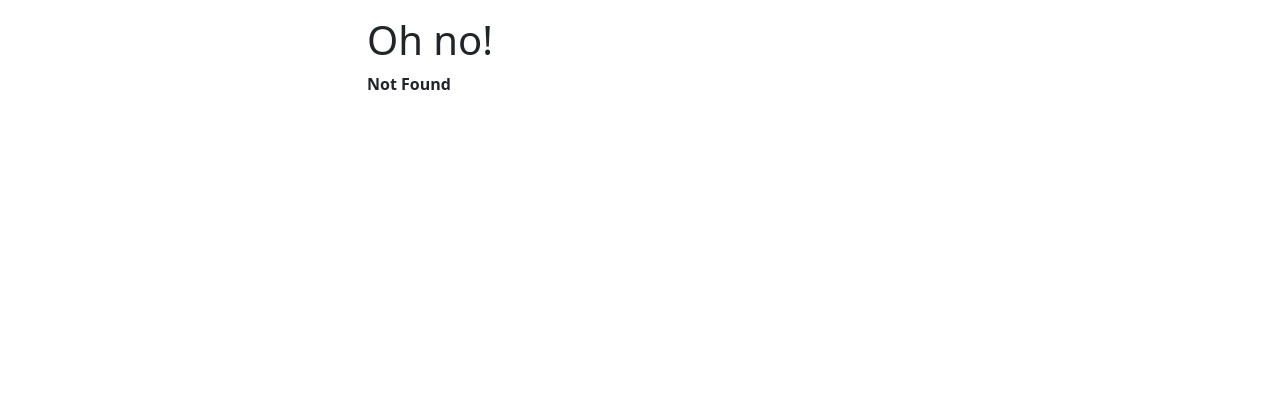
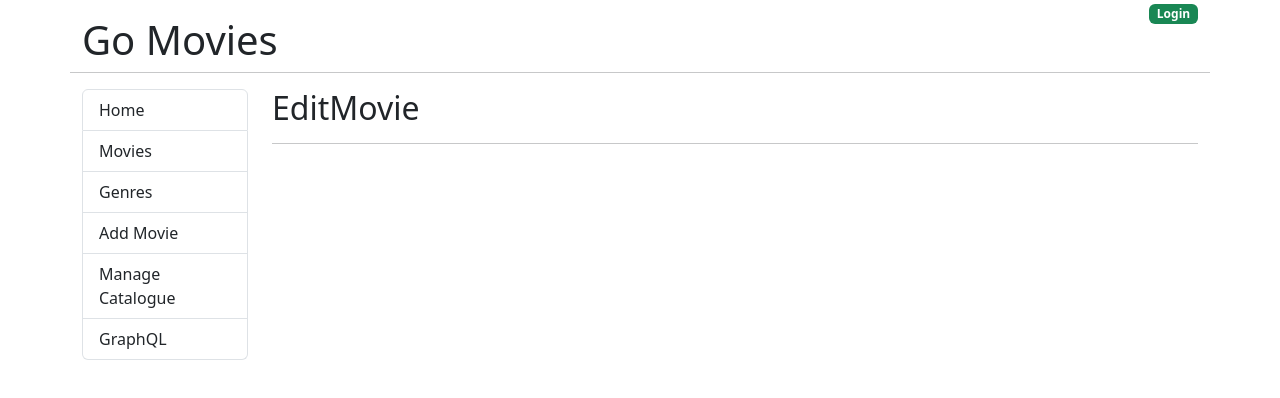
Before and after one commit to alekseylovchikov/go-movies-front-end, a React (Create React App) app: page /admin/movie/0 in a window 1280 px wide. Before the commit this address had no page. Shown: the top 398 px of the page. Built offline with nearby package versions, Linux system fonts and the light colour scheme.

Commit message:
Add components

```diff
--- a/src/App.jsx
+++ b/src/App.jsx
@@ -8,9 +8,9 @@ function App() {
           <h1 className="mt-3">Go Movies</h1>
         </div>
         <div className="col text-end">
-          <a href="#!">
+          <Link to="/login">
             <span className="badge bg-success">Login</span>
-          </a>
+          </Link>
         </div>
         <hr className="mb-3" />
       </div>
@@ -18,9 +18,6 @@ function App() {
         <div className="col-md-2">
           <nav>
             <div className="list-group">
-              {/* <a href="#!" className="list-group-item list-group-item-action">
-                Home
-              </a> */}
               <Link to="/" className="list-group-item list-group-item-action">
                 Home
               </Link>
@@ -30,21 +27,30 @@ function App() {
               >
                 Movies
               </Link>
-              {/* <a href="#!" className="list-group-item list-group-item-action">
-                Movies
-              </a> */}
-              <a href="#!" className="list-group-item list-group-item-action">
+              <Link
+                to="/genres"
+                className="list-group-item list-group-item-action"
+              >
                 Genres
-              </a>
-              <a href="#!" className="list-group-item list-group-item-action">
+              </Link>
+              <Link
+                to="/admin/movie/0"
+                className="list-group-item list-group-item-action"
+              >
                 Add Movie
-              </a>
-              <a href="#!" className="list-group-item list-group-item-action">
+              </Link>
+              <Link
+                to="/admin"
+                className="list-group-item list-group-item-action"
+              >
                 Manage Catalogue
-              </a>
-              <a href="#!" className="list-group-item list-group-item-action">
+              </Link>
+              <Link
+                to="/graphql"
+                className="list-group-item list-group-item-action"
+              >
                 GraphQL
-              </a>
+              </Link>
             </div>
           </nav>
         </div>
--- /dev/null
+++ b/src/components/EditMovie.jsx
@@ -0,0 +1,10 @@
+const EditMovie = () => {
+  return (
+    <div>
+      <h2>EditMovie</h2>
+      <hr />
+    </div>
+  );
+};
+
+export default EditMovie;
--- /dev/null
+++ b/src/components/Genres.jsx
@@ -0,0 +1,10 @@
+const Genres = () => {
+  return (
+    <div>
+      <h2>Genres</h2>
+      <hr />
+    </div>
+  );
+};
+
+export default Genres;
--- a/src/components/Movies.jsx
+++ b/src/components/Movies.jsx
@@ -1,11 +1,9 @@
 const Movies = () => {
   return (
-    <>
-      <div className="text-center">
-        <h2>Movies</h2>
-        <hr />
-      </div>
-    </>
+    <div>
+      <h2>Movies</h2>
+      <hr />
+    </div>
   );
 };
 
```
Also changed, not shown: src/components/GraphQL.jsx (added, +10 -0 lines), src/components/Login.jsx (added, +10 -0 lines), src/components/ManageCatalogue.jsx (added, +10 -0 lines), src/components/Movie.jsx (added, +10 -0 lines), src/index.js (+10 -0 lines).
